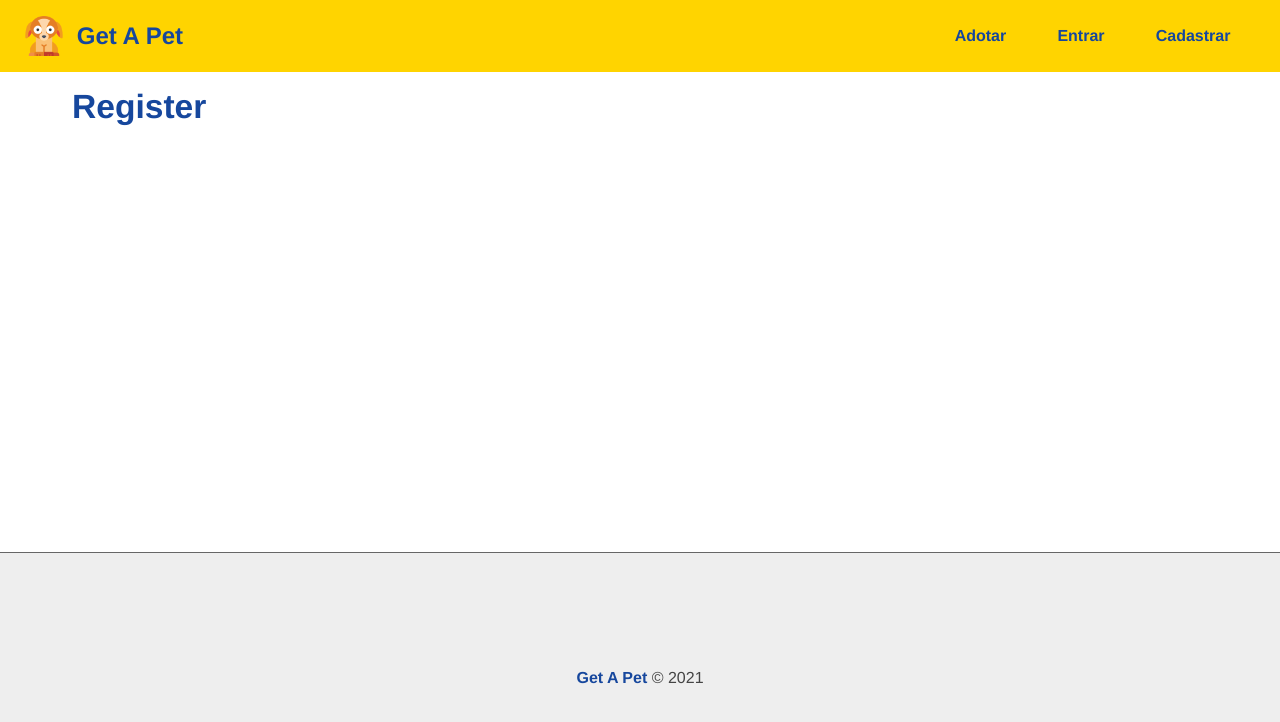
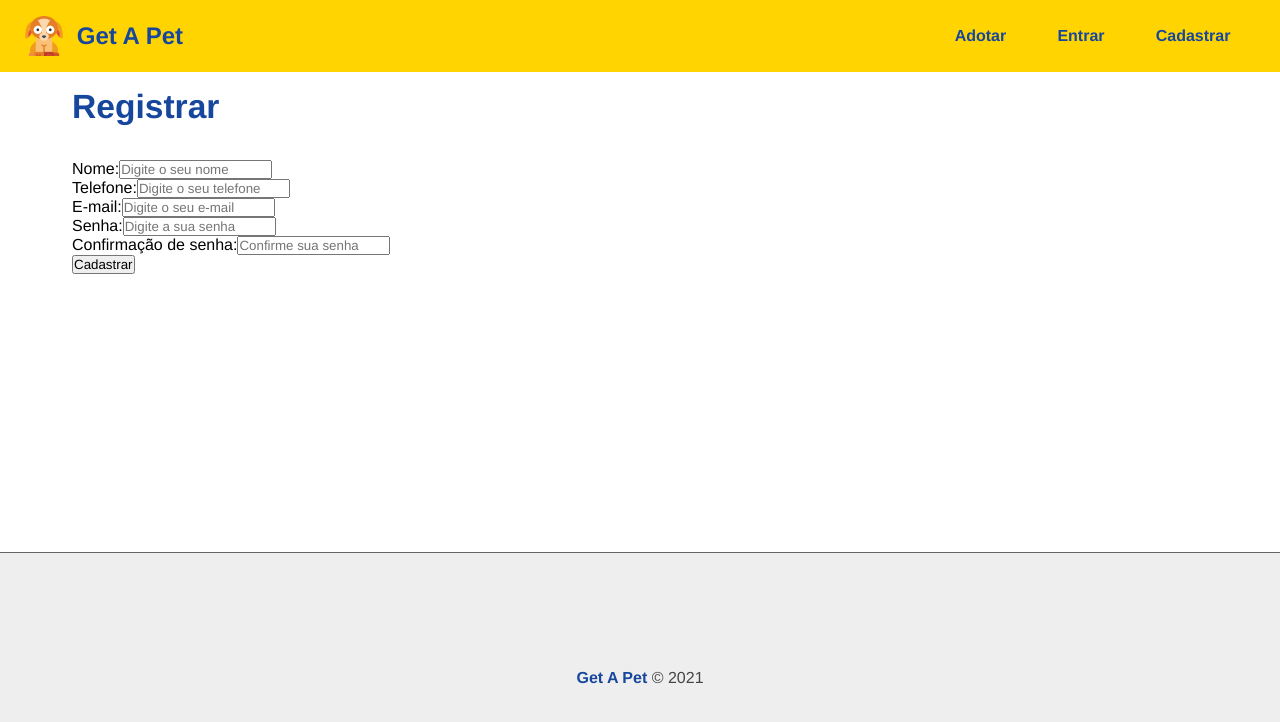
Before and after one commit to leonardorochedo/get-a-pet, a React (Vite) app in the folder frontend/: page /register in a window 1280 px wide. Shown: the top 722 px of the page. Built offline with nearby package versions, Linux system fonts and the light colour scheme.

Commit message:
create component for input form globals, and implements in register page

```diff
--- /dev/null
+++ b/frontend/src/components/form/Input.jsx
@@ -0,0 +1,26 @@
+import './Input.css';
+
+export function Input({
+    type,
+    text,
+    name,
+    placeholder,
+    handleOnChange,
+    value,
+    multiple
+}) {
+    return (
+        <div>
+            <label htmlFor={name}>{text}:</label>
+            <input
+            type={type}
+            name={name}
+            id={name}
+            placeholder={placeholder}
+            onChange={handleOnChange}
+            value={value}
+            {...(multiple ? {multiple} : '')}
+            />
+        </div>
+    );
+}
--- a/frontend/src/components/pages/Auth/Register.jsx
+++ b/frontend/src/components/pages/Auth/Register.jsx
@@ -1,9 +1,52 @@
-import React from 'react';
+import { Input } from "../../form/Input";
 
 export function Register() {
+
+    function handleChange(e) {
+
+    }
+
     return (
         <section>
-            <h1>Register</h1>
+            <h1>Registrar</h1>
+            <form action="">
+                <Input
+                    text="Nome"
+                    type="text"
+                    name="name"
+                    placeholder="Digite o seu nome"
+                    handleOnChange={handleChange}
+                />
+                <Input
+                    text="Telefone"
+                    type="text"
+                    name="phone"
+                    placeholder="Digite o seu telefone"
+                    handleOnChange={handleChange}
+                />
+                <Input
+                    text="E-mail"
+                    type="email"
+                    name="email"
+                    placeholder="Digite o seu e-mail"
+                    handleOnChange={handleChange}
+                />
+                <Input
+                    text="Senha"
+                    type="password"
+                    name="password"
+                    placeholder="Digite a sua senha"
+                    handleOnChange={handleChange}
+                />
+                <Input
+                    text="Confirmação de senha"
+                    type="password"
+                    name="confirmpassword"
+                    placeholder="Confirme sua senha"
+                    handleOnChange={handleChange}
+                />
+                <input type="submit" value="Cadastrar" />
+            </form>
         </section>
     );
 }
```
Also changed, not shown: frontend/src/components/form/Input.css (added).
